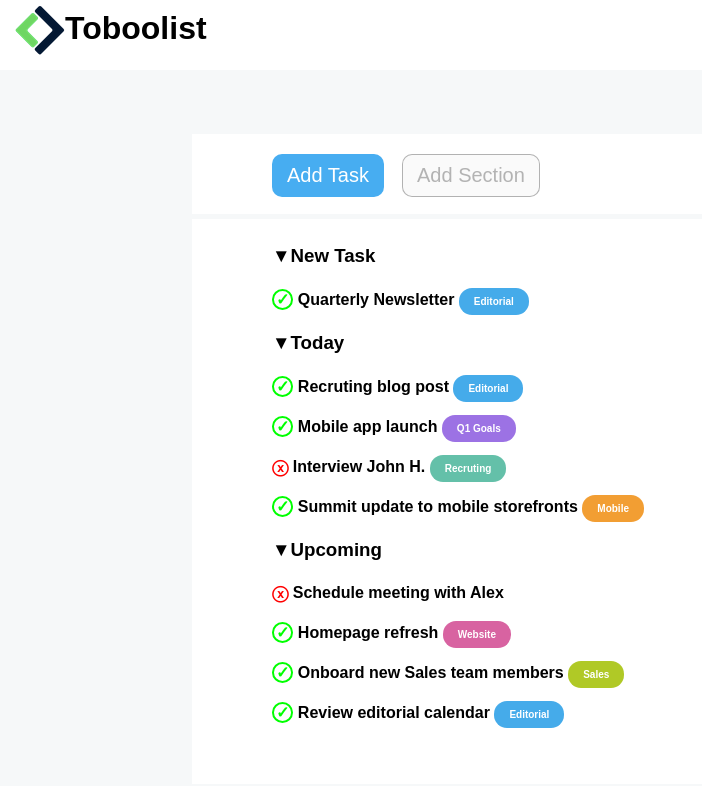
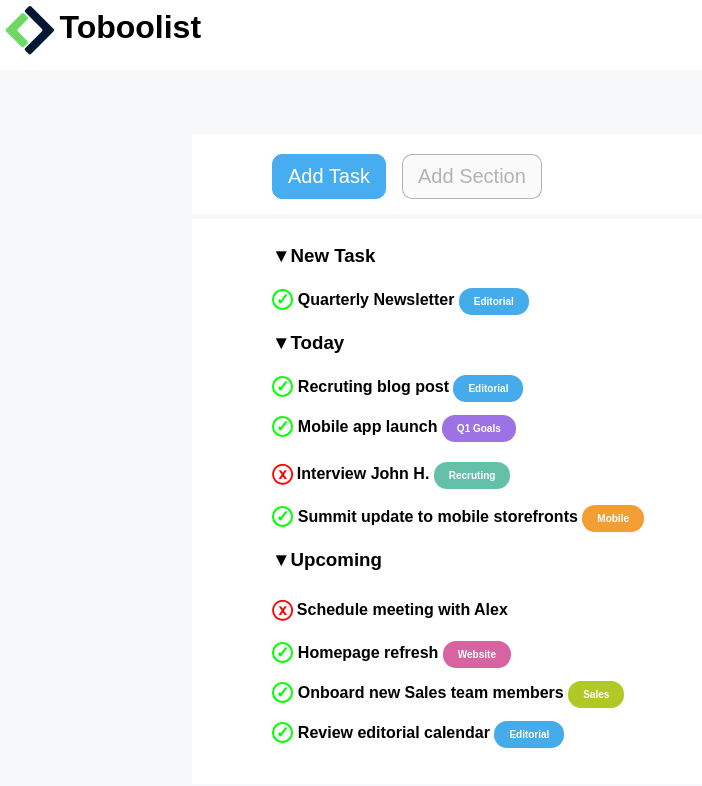
Before and after one commit to WalterRubicondo/html-css-toboolist, a plain HTML site: page index.html in a window 1280 px wide. Shown: the whole page, without its empty margins (0-702 px from the left). Drawn offline with Linux system fonts and the light colour scheme.

Commit message:
Esercizio completo

```diff
--- a/assets/css/master.css
+++ b/assets/css/master.css
@@ -8,20 +8,20 @@ body {
   background: rgb(246, 248, 249);
 }
 
-.intestazione {
+.header {
   background: rgb(255, 255, 255);
   height: 70px;
 }
 
 .logo {
-  margin-left: 15px;
+  vertical-align: middle;
   margin-top: 5px;
+  margin-left: 5px;
 }
 
 h1 {
   display: inline-block;
-  position: absolute;
-  margin-top: 10px;
+  vertical-align: middle;
 }
 
 .container {
@@ -30,28 +30,27 @@ h1 {
   background: rgb(255, 255, 255);
 }
 
-.button {
-  background: rgb(71, 173, 241);
-  color: rgb(255, 255, 255);
+button {
   padding: 10px 15px;
   text-align: center;
   font-size: 20px;
   border-radius: 10px;
+  border: 1px solid
+}
+
+button.btn-add{
+  background: rgb(71, 173, 241);
+  color: rgb(255, 255, 255);
   margin: 20px 5px 0px 80px;
   position: absolute;
-  border: 0px solid;
+  border-color: rgb(71, 173, 241);
 }
 
-.button2 {
+button.btn:disabled {
   margin: 20px 5px 0px 210px;
   background: rgb("255, 255, 255")
   color: rgb(197, 203, 208);
-  text-align: center;
-  padding: 9px 14px;
   position: absolute;
-  border-radius: 10px;
-  font-size: 20px;
-  border: 1px solid;
 }
 
 hr {
@@ -71,15 +70,15 @@ ul {
   margin-left: 80px;
 }
 
-.sublista {
+ul.sublista {
   margin: 0;
 }
 
-.lista h3:before {
+ul.lista h3:before {
   content: '\25bc';
 }
 
-.checked:before {
+ul span.checked:before {
   content: '\2713';
   color: rgb(0, 255, 0);
   border: 2px solid rgb(0, 255, 0);
@@ -88,12 +87,13 @@ ul {
   padding-right: 2px;
 }
 
-.ballot:before {
+ul span.ballot:before {
   content: '\24E7';
-  color: rgb(255, 0, 0)
+  color: rgb(255, 0, 0);
+  font-size: 20px;
 }
 
-.badge {
+span.badge {
   color: white;
   padding: 8px 15px;
   text-align: center;
@@ -102,26 +102,26 @@ ul {
   border: 0px solid;
 }
 
-.badge.editorial {
+span.badge.editorial {
     background: rgb(69, 171, 234);
 }
 
-.badge.goals {
+span.badge.goals {
     background: rgb(156, 114, 228);
 }
 
-.badge.recruting {
+span.badge.recruting {
     background: rgb(100, 192, 169);
 }
 
-.badge.mobile {
+span.badge.mobile {
     background: rgb(242, 158, 51);
 }
 
-.badge.website {
+span.badge.website {
     background: rgb(216, 99, 161);
 }
 
-.badge.sales {
+span.badge.sales {
     background: rgb(176, 201, 38);
 }
--- a/index.html
+++ b/index.html
@@ -6,26 +6,26 @@
     <link rel="stylesheet" href="./assets/css/master.css">
   </head>
   <body>
-    <div class="intestazione">
+    <!-- Intestazione -->
+    <div class="header">
       <img src="./assets/img/logo.png" alt="Logo di The Booleaner"  class="logo">
       <h1>Toboolist</h1>
     </div>
-
+<!-- Buttons -->
     <div class="container">
       <div>
-        <button type="button" class="button">
+        <button type="button" class="btn btn-add">
           Add Task
         </button>
-        <button type="button" class="button2" disabled>
+        <button type="button" class="btn" disabled>
           Add Section
         </button>
         <hr>
       </div>
-
+<!-- To do List -->
       <ul class="lista">
         <li>
           <h3>New Task</h3>
-        </li>
         <ul class="sublista">
           <li>
             <span class="checked">
@@ -36,9 +36,9 @@
             </span>
           </li>
         </ul>
+        </li>
         <li>
           <h3>Today</h3>
-        </li>
         <ul class="sublista">
           <li>
             <span class="checked">
@@ -73,9 +73,9 @@
             </span>
           </li>
         </ul>
+        </li>
         <li>
           <h3>Upcoming</h3>
-        </li>
         <ul class="sublista">
           <li>
             <span class="ballot">
@@ -107,6 +107,7 @@
             </span>
           </li>
         </ul>
+        </li>
       </ul>
     </div>
   </body>
```
